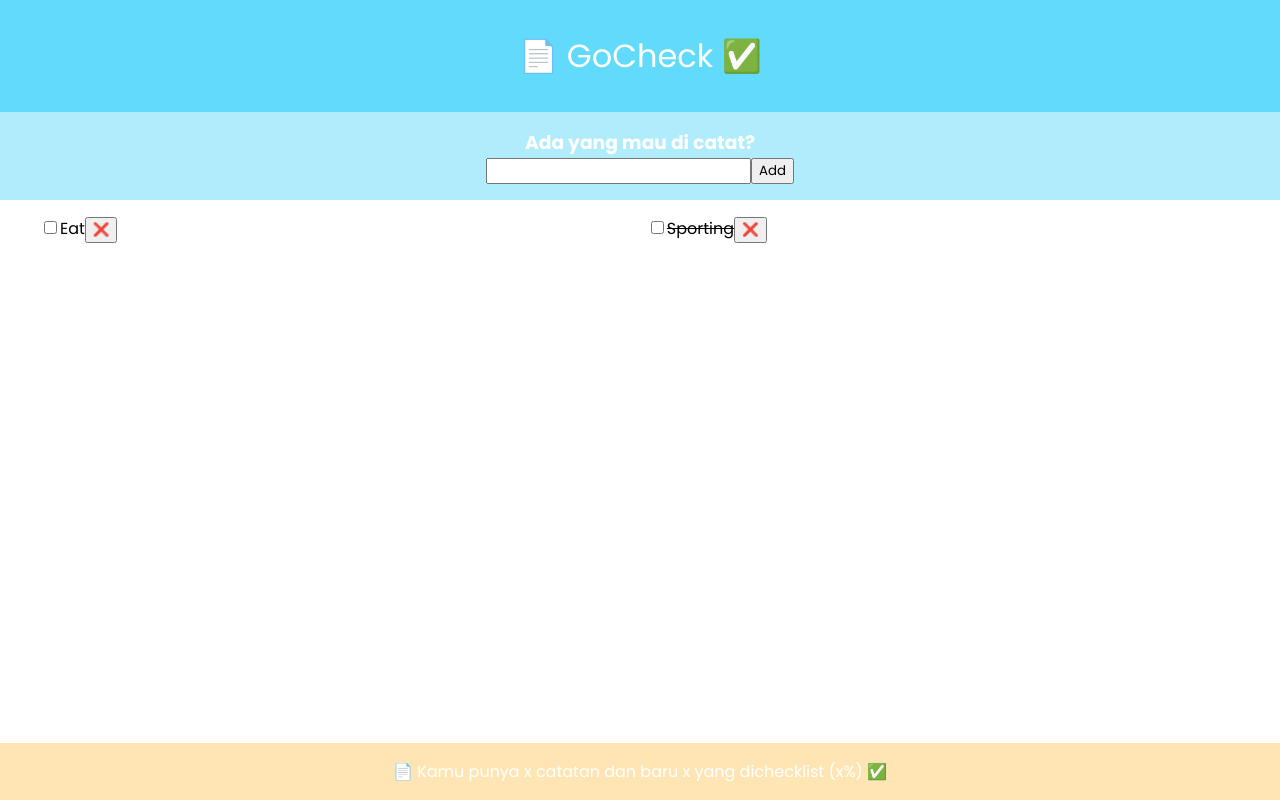
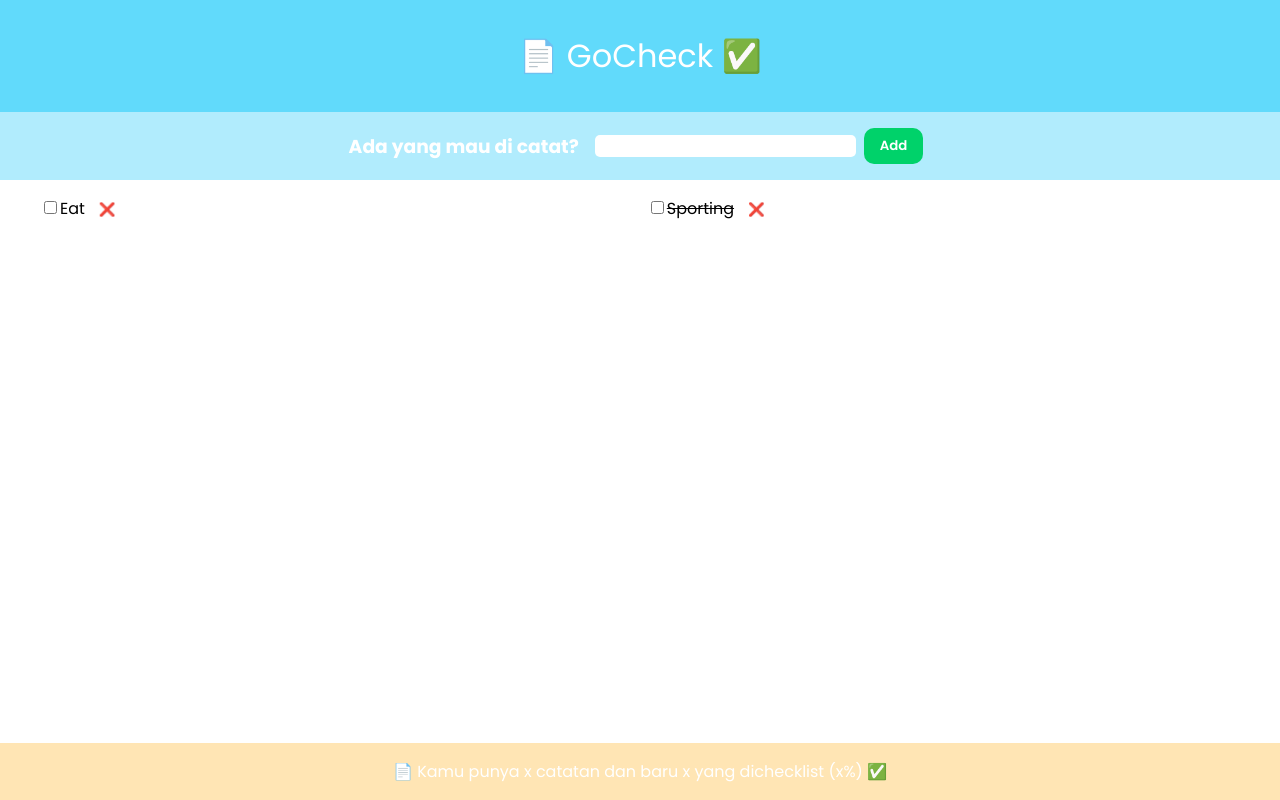
Before and after one commit to RenderDek90/codepolitan-react-gocheck, a React (Create React App) app: page / in a window 1280 px wide. Built offline with nearby package versions, Linux system fonts and the light colour scheme.

Commit message:
todo list

```diff
--- a/src/App.css
+++ b/src/App.css
@@ -1,6 +1,6 @@
 @import url('https://fonts.googleapis.com/css2?family=Poppins:ital,wght@0,100;0,200;0,300;0,400;0,500;0,600;0,700;0,800;0,900;1,100;1,200;1,300;1,400;1,500;1,600;1,700;1,800;1,900&display=swap');
 
-*{
+* {
   font-family: 'Poppins', sans-serif;
 }
 
@@ -11,38 +11,65 @@
 /* ------- Title */
 
 .logo-header {
-  background-color:#61dafb;
+  background-color: #61dafb;
   font-size: xx-large;
   padding: 2rem 0rem;
-  color:white;
+  color: white;
 }
 
-.add-form{
+.add-form {
   background-color: #b1ecfd;
   color: white;
   padding: 1rem 0rem;
 }
 
-h3{
-  margin:0;
+h3 {
+  margin: 0;
 }
 
-.list ul{
+.list ul {
   display: grid;
   grid-template-columns: auto auto;
   grid-gap: 1rem;
   text-align: left;
 }
 
-li{
+li {
   list-style: none;
 }
 
-footer{
+footer {
   background-color: rgb(255, 229, 180);
-  color : white;
+  color: white;
   padding: 1rem 0rem;
   width: 100%;
   position: absolute;
   bottom: 0;
 }
+
+.add-form {
+  display: flex;
+  flex: row;
+  justify-content: center;
+  align-items: center;
+  gap: 1rem;
+}
+
+.add-form > div > input {
+  border: 0px;
+  border-radius: 5px;
+}
+
+.add-form > div > button {
+  background-color: #00d26a;
+  color: white;
+  padding: 0.5rem 1rem;
+  border-radius: 10px;
+  font-weight: 600;
+}
+
+button {
+  margin: 0px 0.5rem;
+  border: 0px;
+  background: transparent;
+}
--- a/src/App.js
+++ b/src/App.js
@@ -1,4 +1,4 @@
-import { useState } from 'react';
+import { useEffect, useState } from 'react';
 import './App.css';
 
 const listItems = [
@@ -18,8 +18,7 @@ function App() {
   return (
     <div className="App">
       <Logo />
-      <Form />
-      <CheckList />
+      <Form listItems={listItems} />
       <Stats />
     </div>
   );
@@ -33,17 +32,31 @@ function Logo() {
   );
 }
 
-function Form() {
+function Form({ listItems }) {
   const [title, setTitle] = useState('');
+  const [updateListItems, setUpdateListItems] = useState(listItems);
+  const [counter, setCounter] = useState(3);
 
   function handleSubmit(e) {
     e.preventDefault();
+
+    const data = {
+      id: new Date().getTime(),
+      title: title,
+      done: false
+    };
+
+    setUpdateListItems(prevItems => [...prevItems, data]);
+    setCounter(counter + 1);
+    setTitle('');
   }
 
   return (
+    <>
     <form className="add-form" onSubmit={handleSubmit}>
       <h3>Ada yang mau di catat?</h3>
 
+      <div>
         <input
           type="text"
           name="title"
@@ -54,11 +67,14 @@ function Form() {
           }}
         />
         <button>Add</button>
+      </div>
     </form>
+      <CheckList listItems={updateListItems} />
+    </>
   );
 }
 
-function CheckList() {
+function CheckList({ listItems }) {
   return (
     <div className="list">
       <ul>
```
Lines whose indentation alone changed are shown as unchanged.
